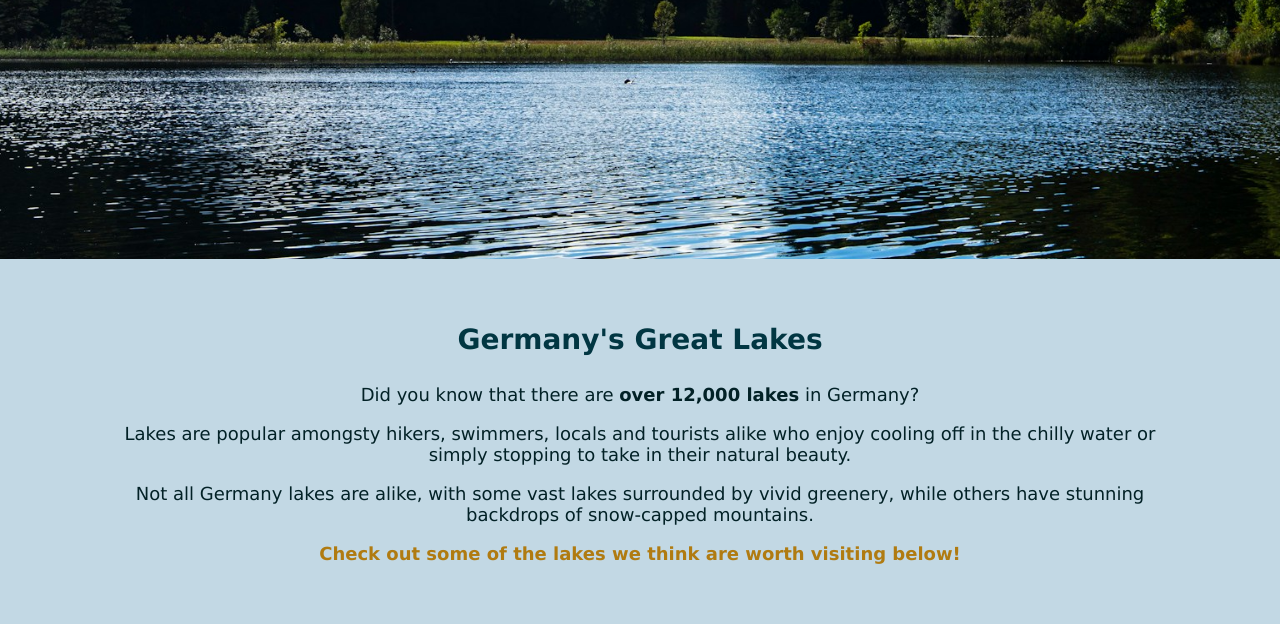
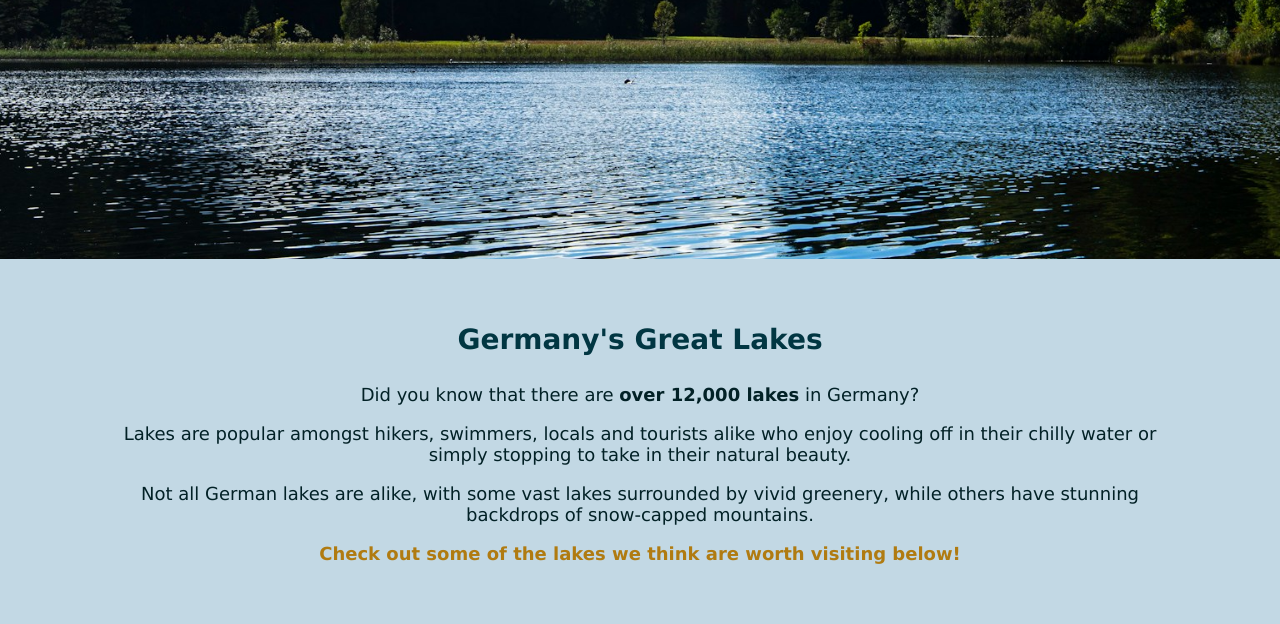
Before and after one commit to VivianSandler/CSS-Challenge-Project, a plain HTML site: page index.html in a window 1280 px wide. Shown: the part 328-952 px from the top of the page. Drawn offline with Linux system fonts and the light colour scheme; a web font is replaced by a local one.

Commit message:
Update index.html

```diff
--- a/index.html
+++ b/index.html
@@ -38,12 +38,12 @@
             Germany?
           </p>
           <p>
-            Lakes are popular amongsty hikers, swimmers, locals and tourists
-            alike who enjoy cooling off in the chilly water or simply stopping
+            Lakes are popular amongst hikers, swimmers, locals and tourists
+            alike who enjoy cooling off in their chilly water or simply stopping
             to take in their natural beauty.
           </p>
           <p>
-            Not all Germany lakes are alike, with some vast lakes surrounded by
+            Not all German lakes are alike, with some vast lakes surrounded by
             vivid greenery, while others have stunning backdrops of snow-capped
             mountains.
             <p class="bold gold">Check out some of the lakes we think are worth visiting
@@ -172,7 +172,7 @@
       </main>
       <footer>
         <p>
-          &copy; 2024 Visit Germany - A TechLabs Bootcamp Challenge Project by
+          &copy; 2024 Visit Lakes - A TechLabs Bootcamp Challenge Project by
           Thiago and Vivian
         </p>
       </footer>
```
